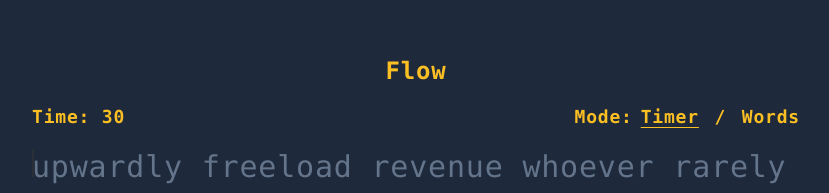
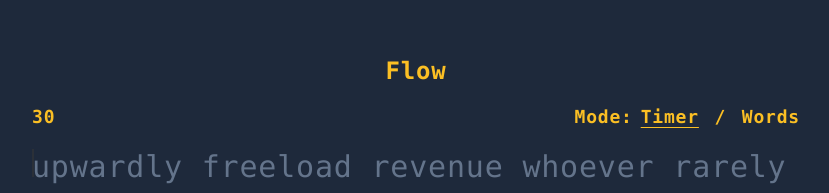
Before and after one commit to aivee-teodocio/flow, a React (Create React App) app: page / in a window 1280 px wide. Shown: the part 121-314 px from the top of the page, without its empty margins (224-1053 px from the left). Built offline with nearby package versions, Linux system fonts and the light colour scheme; the HTML template or start-up script is replaced by a standard one.

Commit message:
Remove labels for cleaner look

```diff
--- a/src/components/Timer.tsx
+++ b/src/components/Timer.tsx
@@ -1,5 +1,5 @@
 const Timer = ({ timeLeft }: { timeLeft: number}) => {
-    return <h2 className="text-primary-400 text-lg font-semibold">Time: {timeLeft}</h2>;
+    return <h2 className="text-primary-400 text-lg font-semibold">{timeLeft}</h2>;
 }
 
 export default Timer;
--- a/src/components/WordsModeOptions.tsx
+++ b/src/components/WordsModeOptions.tsx
@@ -13,7 +13,6 @@ const WordsModeOptions = ({
 
     return (
         <div>
-            <span className="mr-2">Words:</span>
             {
                 options.map((wordCount, index) => {
                     return (
```
